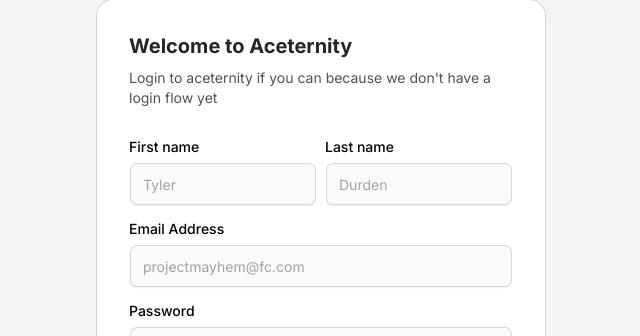
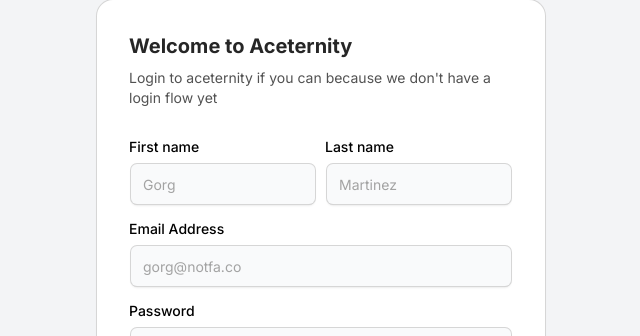
Before and after one commit to coderpr0grammer/htn2024, a Next.js app: page /login in a window 1280 px wide. Shown: the top 336 px of the page, without its empty margins (319-959 px from the left). Built offline with nearby package versions, Linux system fonts and the light colour scheme.

Commit message:
Update page.tsx

```diff
--- a/app/login/page.tsx
+++ b/app/login/page.tsx
@@ -36,16 +36,16 @@
         <div className="flex flex-col md:flex-row space-y-2 md:space-y-0 md:space-x-2 mb-4">
           <LabelInputContainer>
             <Label htmlFor="firstname">First name</Label>
-            <Input id="firstname" placeholder="Tyler" type="text" />
+            <Input id="firstname" placeholder="Gorg" type="text" />
           </LabelInputContainer>
           <LabelInputContainer>
             <Label htmlFor="lastname">Last name</Label>
-            <Input id="lastname" placeholder="Durden" type="text" />
+            <Input id="lastname" placeholder="Martinez" type="text" />
           </LabelInputContainer>
         </div>
         <LabelInputContainer className="mb-4">
           <Label htmlFor="email">Email Address</Label>
-          <Input id="email" placeholder="projectmayhem@fc.com" type="email" />
+          <Input id="email" placeholder="gorg@notfa.co" type="email" />
         </LabelInputContainer>
         <LabelInputContainer className="mb-4">
           <Label htmlFor="password">Password</Label>
```
